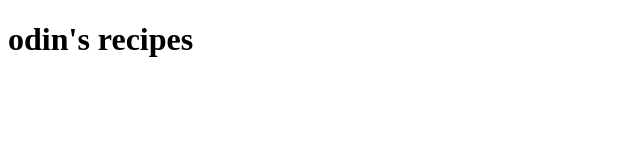
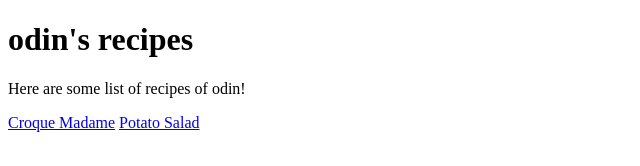
Before and after one commit to natiShime/odin-recipes, a plain HTML site: page index.html in a window 1280 px wide. Shown: the whole page, without its empty margins (0-640 px from the left). Drawn offline with Linux system fonts and the light colour scheme.

Commit message:
Add second recipe potato_salad

```diff
--- a/index.html
+++ b/index.html
@@ -6,7 +6,9 @@
 </head>
 <body>
     <h1>odin's recipes</h1>
-    <a href="recipes/croque_madame.html"></a>
+    <p>Here are some list of recipes of odin!</p>
+    <a href="recipes/croque_madame.html">Croque Madame</a>
+    <a href="potato_salad.html">Potato Salad</a>
 
 </body>
 </html>
```
Also changed, not shown: recipes/potato_salad.html (added, +11 -0 lines).
